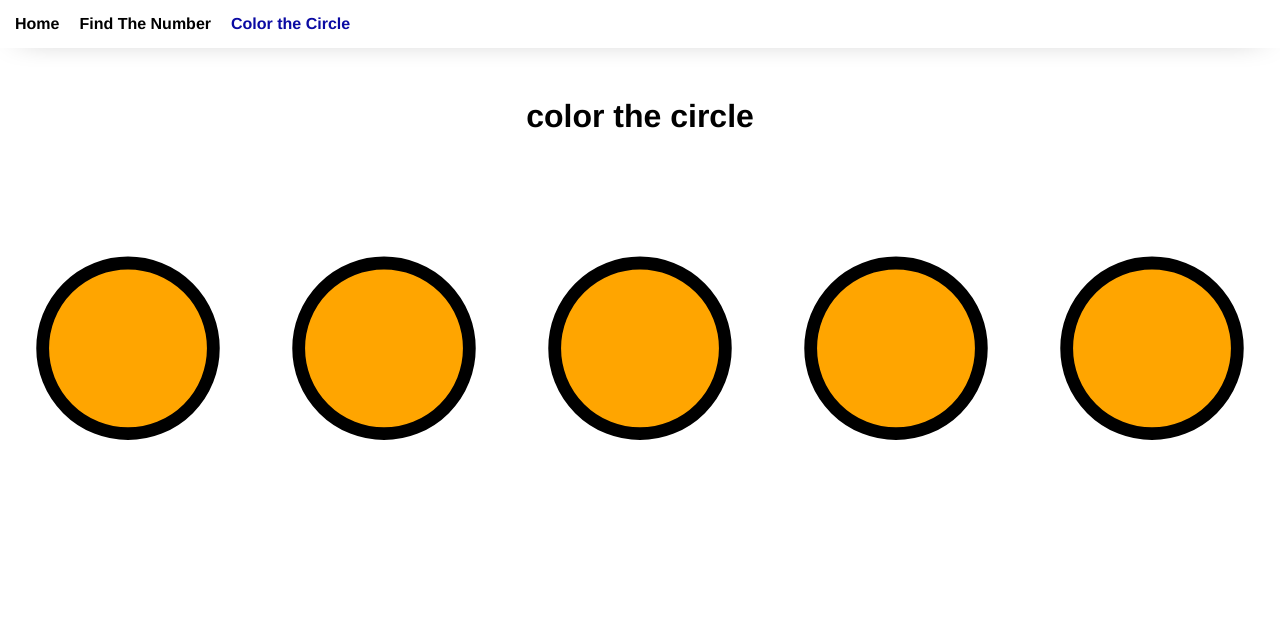
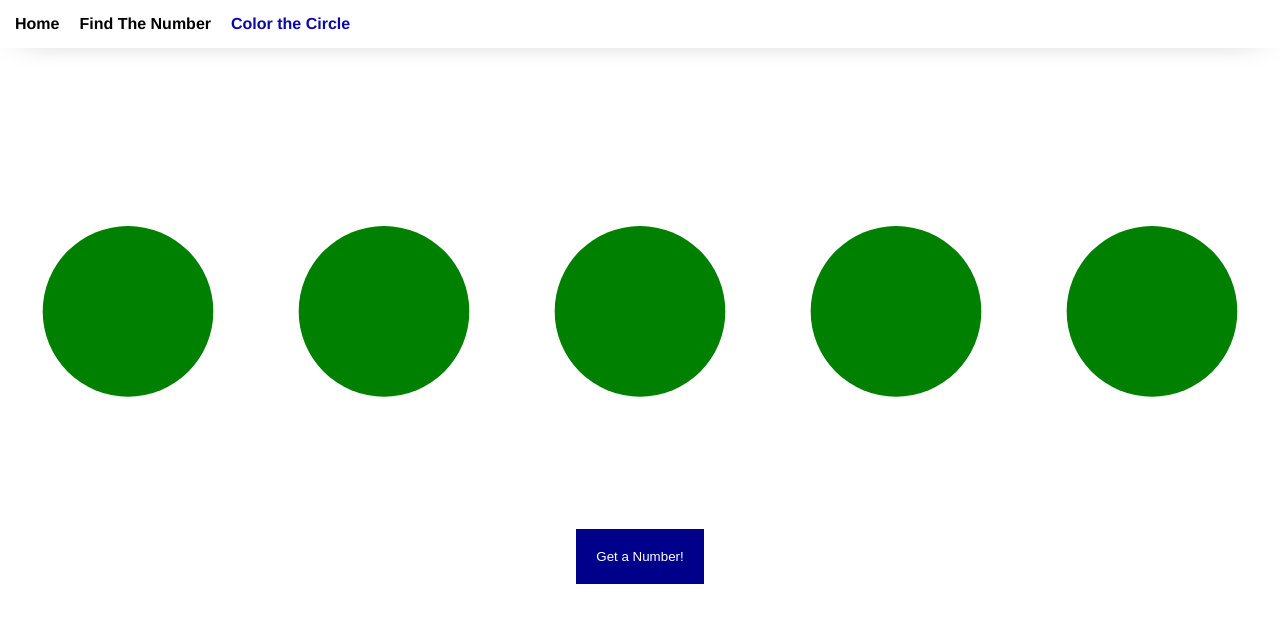
Before and after one commit to brianfordcode/math-exercises, a Vue app: page /colorthecircle in a window 1280 px wide. Shown: the top 622 px of the page. Built offline with nearby package versions, Linux system fonts and the light colour scheme.

Commit message:
basic color circle game complete

```diff
--- a/src/views/color-the-circle.vue
+++ b/src/views/color-the-circle.vue
@@ -1,28 +1,27 @@
 <template>
-  <h1>color the circle</h1>
 
-
-    <svg viewBox="0 0 300 200" xmlns="http://www.w3.org/2000/svg">
+    <svg viewBox="0 0 300 100" xmlns="http://www.w3.org/2000/svg">
         <circle class="circle"
           v-for="(circle, index) in circles"
           :key="index"
-          @click="circle.fill = circle.fill === 'black' ? 'orange' : 'black'"
+          @click="circle.fill = circle.fill === 'red' ? 'green' : 'red', colorIn(index)"
           :cx="circle.x"
           :cy="circle.y"
           :r="circle.r"
           :fill="circle.fill"
-          stroke="black"
-          stroke-width="3"
         />
     </svg>
 
+    <button @click="getNewNumber">Get a Number!</button>
+
+    <h1 v-if="gameStart">Select circle<span>{{ randNum }}</span></h1>
 
 </template>
 
 <script>
-export default {
-    data() {
-        const nCircles = 5
+import Swal from "sweetalert2";
+
+const generateCircles = nCircles => {
     const circles = []
     const width = 300
     const r = 20
@@ -32,23 +31,72 @@ export default {
             x: spacing * (i + 0.5),
             y: 50,
             r,
-                fill: 'orange'
+            fill: 'green'
         })
     }
+    return circles
+}
+
+export default {
+    data() {
+        const randNum = Math.floor(Math.random() * 5) + 1
         return {
-            circles
+            circles: generateCircles(5),
+            randNum,
+            gameStart: false,
         }
     },
     methods: {
+        colorIn(index) {
+            let selectedNum = index + 1
+            if (this.gameStart) {
+                if (selectedNum === this.randNum) {
+                    Swal.fire("Correct!");
+                    this.circles = generateCircles(5)
+                    this.randNum = Math.floor(Math.random() * 5) + 1
+                } else {
+                    Swal.fire("Try Again!");
+                }
+            }
+        },
+        getNewNumber() {
+            this.gameStart = true
+            this.randNum = Math.floor(Math.random() * 5) + 1
+        },
     }
 
 }
 </script>
 
-<style>
+<style scoped>
 
 .circle {
     cursor: pointer;
 }
 
+button {
+  outline: none;
+  border: none;
+  color: white;
+  background-color: darkblue;
+  padding: 20px;
+  margin: 0 20px;
+  cursor: pointer;
+}
+button:active {
+  transform: scale(0.95);
+}
+
+h1 {
+    display: flex;
+    align-items: center;
+    justify-content: center;
+    padding-top: 20px;
+}
+
+span {
+    padding-left: 10px;
+    font-size: 50px;
+}
+
 </style>
```
Lines whose indentation alone changed are shown as unchanged.
